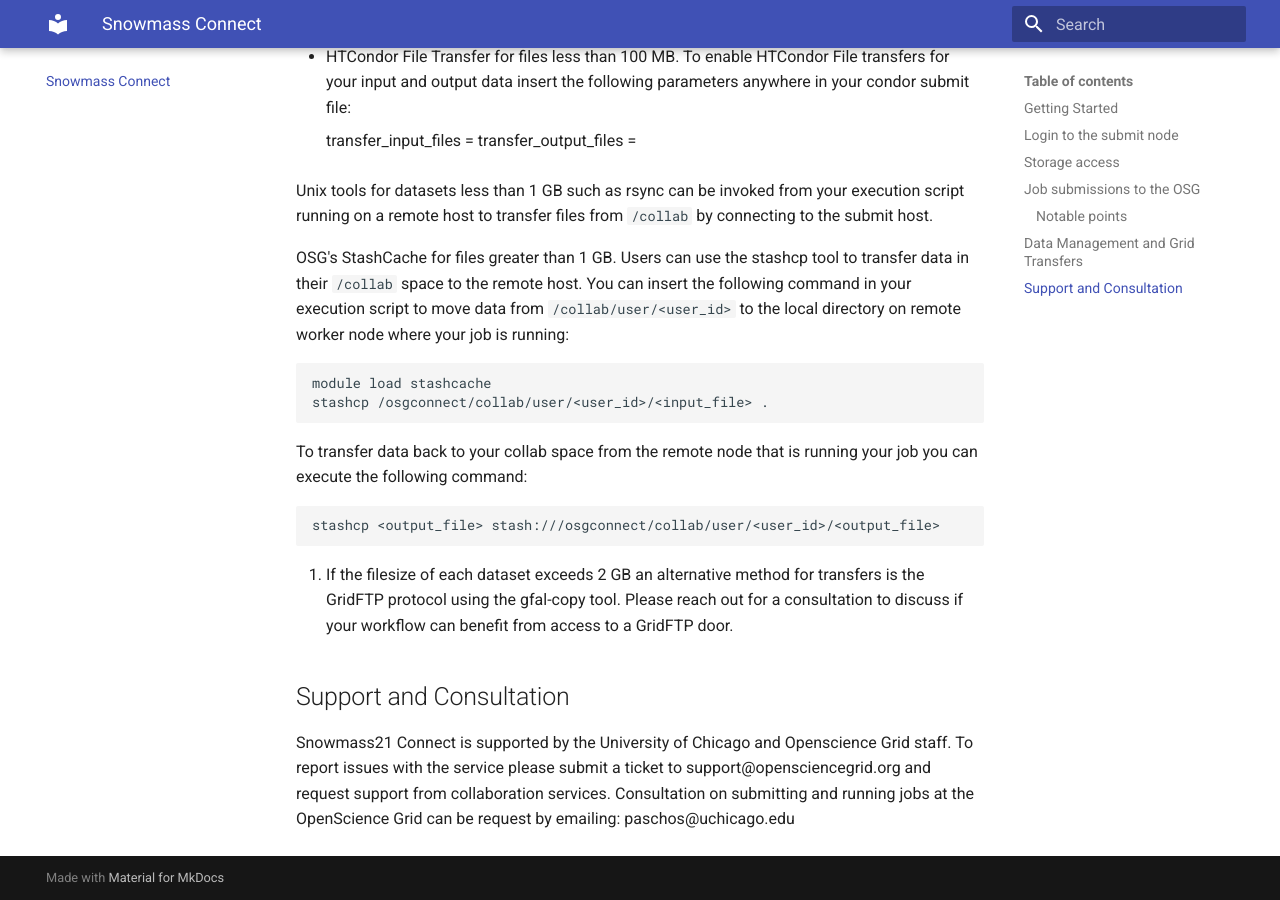
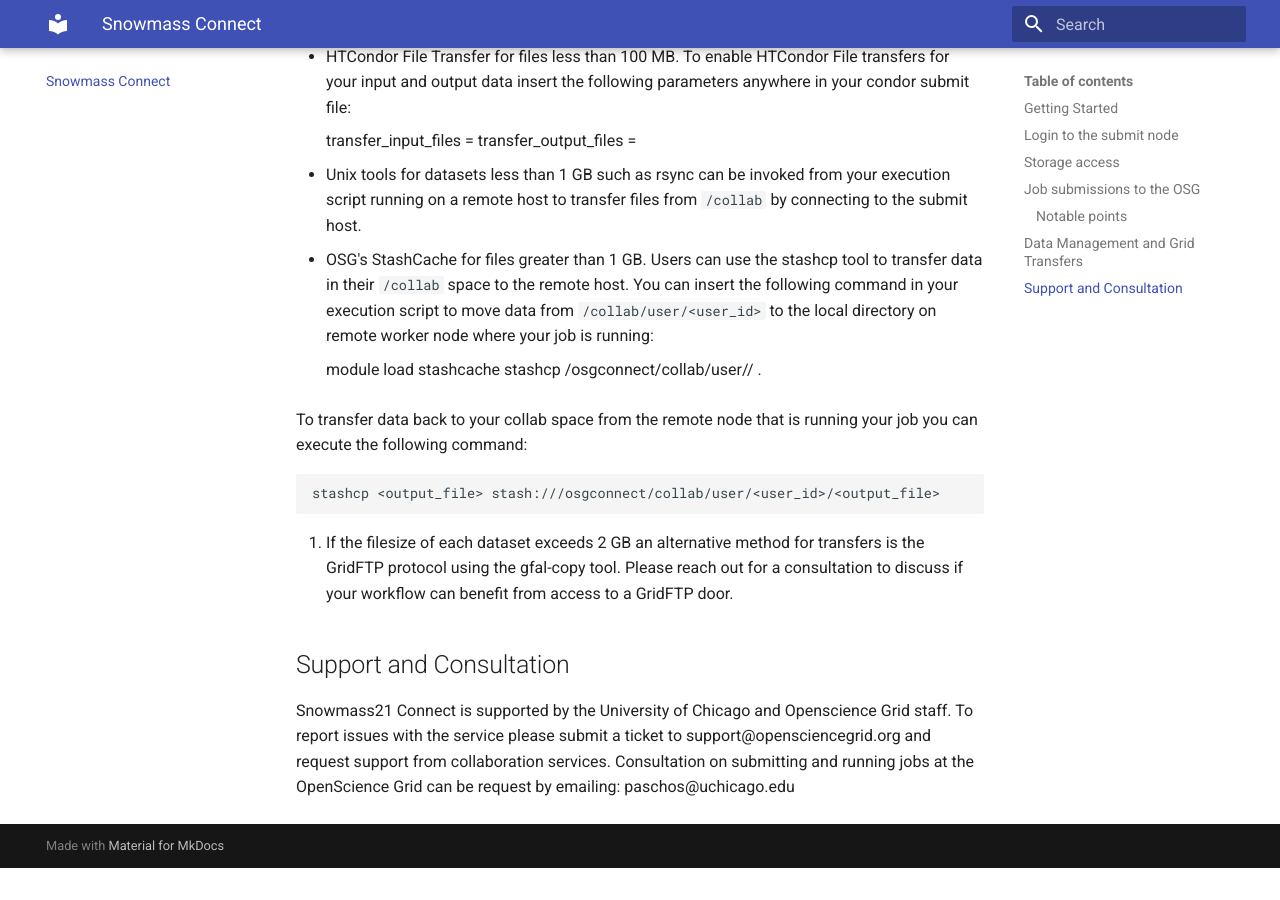
Before and after one commit to ppaschos/snowmass-connect-docs, an MkDocs documentation site: the page built from docs/index.md, in a window 1280 px wide and 900 px high, scrolled down 3521 px. Built offline with MkDocs 1.6.1 and Material for MkDocs 9.7.7, drawn with Linux system fonts in a browser that asks for light colours; after the commit the page ends 4389 px from its top, so only the background shows below that.

```diff
--- a/docs/index.md
+++ b/docs/index.md
@@ -112,15 +112,15 @@ anywhere in your condor submit file:
       transfer_input_files = <comma separated files or directories>
       transfer_output_files = <comma separated files or directories>
 
-Unix tools for datasets less than 1 GB such as rsync can be invoked from your execution script
+* Unix tools for datasets less than 1 GB such as rsync can be invoked from your execution script
 running on a remote host to transfer files from `/collab` by connecting to the submit host.
 
-OSG's StashCache for files greater than 1 GB. Users can use the stashcp tool to transfer data in their `/collab` space to the remote host.
+* OSG's StashCache for files greater than 1 GB. Users can use the stashcp tool to transfer data in their `/collab` space to the remote host.
 You can insert the following command in your execution script to  move data from `/collab/user/<user_id>` to the local
 directory on remote worker node where your job is running:
 
-    module load stashcache
-    stashcp /osgconnect/collab/user/<user_id>/<input_file> .
+      module load stashcache
+      stashcp /osgconnect/collab/user/<user_id>/<input_file> .
 
 To transfer data back to your collab space from the remote node that is running your job you can execute the following command:
 
```
